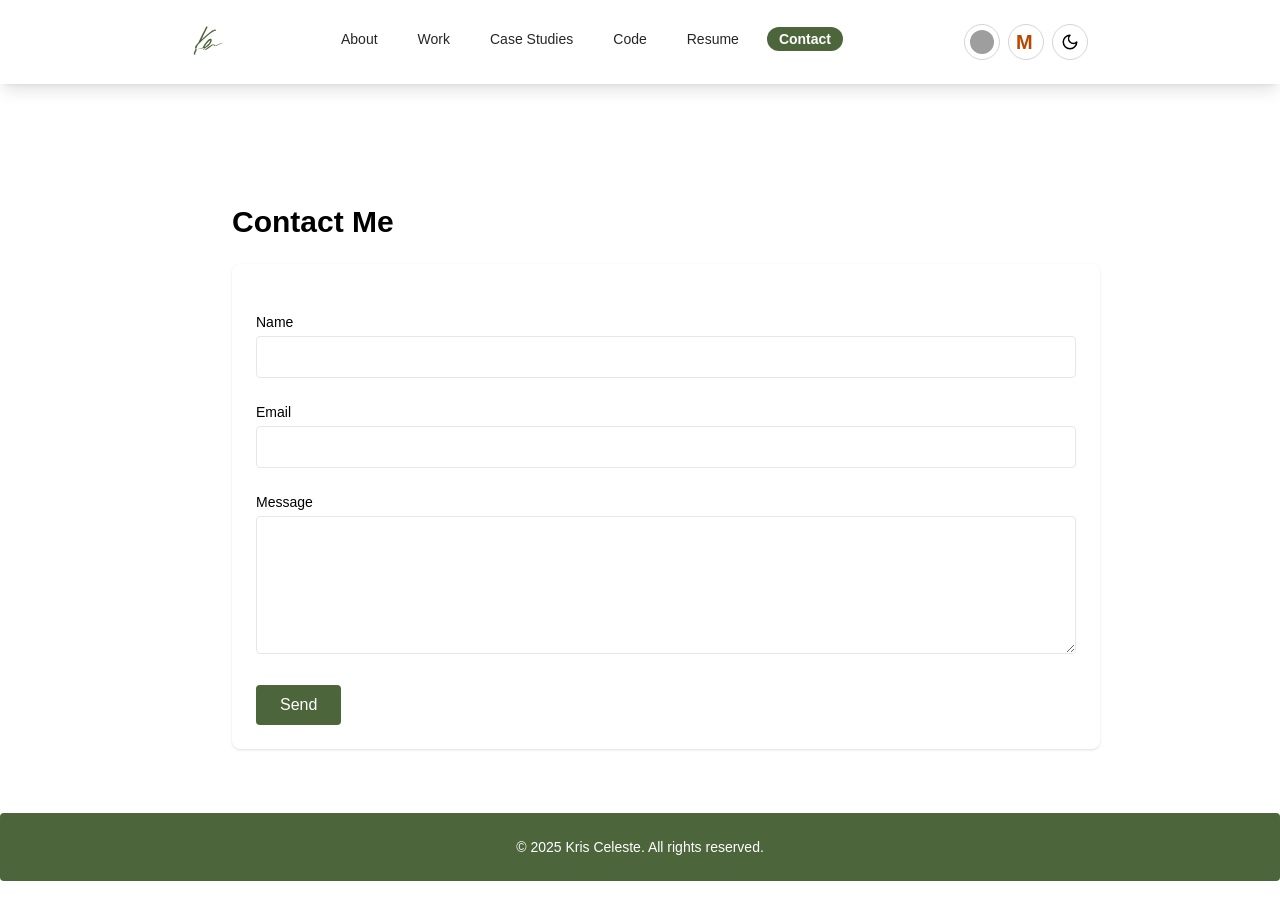
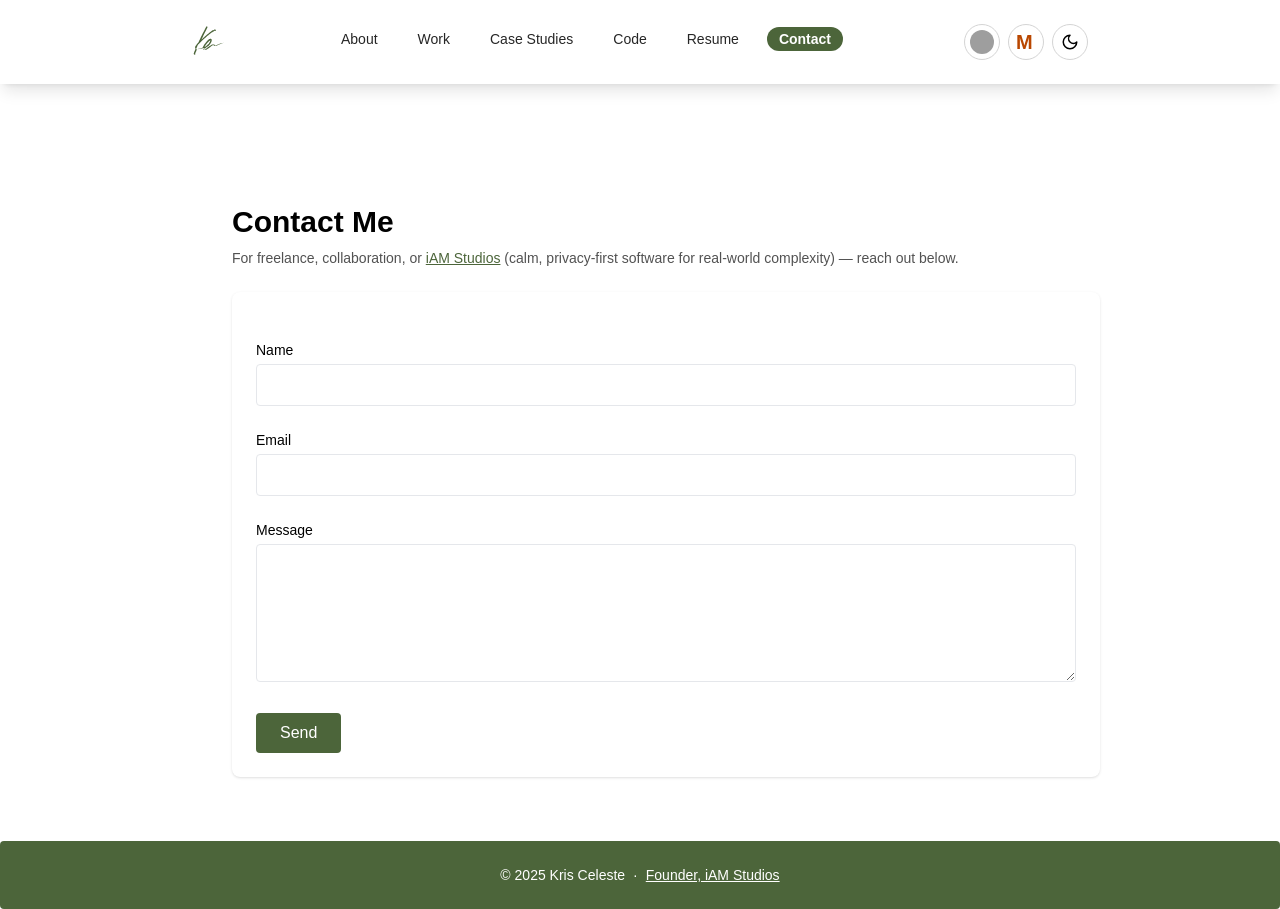
Before and after one commit to kc2bj/kc-react, a React (Vite) app in the folder frontend/: page /contact in a window 1280 px wide. Before the commit the page ends 881 px from the top, so only its background shows below. Built offline with nearby package versions, Linux system fonts and the light colour scheme; grey boxes are pictures that could not be loaded.

Commit message:
Update footer and various pages to include iAM Studios information: add founder attribution in Footer, About, Contact, Home, and Resume components, enhancing visibility of the studio and its focus on calm, privacy-first software.

```diff
--- a/frontend/src/components/Footer.jsx
+++ b/frontend/src/components/Footer.jsx
@@ -1,7 +1,9 @@
 export default function Footer(props) {
   return (
     <footer className={"w-full py-6 px-4 text-center text-sm bg-espresso-leaf text-white transition-colors duration-300 " + (props.className || "") }>
-      <span>&copy; {new Date().getFullYear()} Kris Celeste. All rights reserved.</span>
+      <span>&copy; {new Date().getFullYear()} Kris Celeste</span>
+      <span className="mx-2">·</span>
+      <a href="https://theiamgroup.org" target="_blank" rel="noopener noreferrer" className="text-white underline hover:no-underline">Founder, iAM Studios</a>
     </footer>
   );
 }
--- a/frontend/src/pages/About.jsx
+++ b/frontend/src/pages/About.jsx
@@ -24,8 +24,11 @@ export default function About() {
         I enjoy the nostalgia of revisiting classic movies and miss the excitement of seeing blockbuster films on opening nights. Whether it's drawing, cheering for my team, or spending time with my family, I try to bring passion and positivity to everything I do.
       </p>
 
+      <p className="mb-4">
+        Outside of crafting digital experiences, I enjoy exploring bookstores, following the MCU, and spending time with my family — my wife, our four children, and our two dogs.
+      </p>
       <p className="mb-6">
-        Outside of crafting digital experiences, I enjoy exploring bookstores, following the MCU, and spending time with my family — my wife, our four children, and our two dogs.
+        I'm also the founder of <strong><a href="https://theiamgroup.org" target="_blank" rel="noopener noreferrer" className="text-espresso-leaf dark:text-espresso-leaf underline hover:no-underline">iAM Studios</a></strong>, a small, founder-led studio. We build calm, privacy-first software for real-world complexity.
       </p>
     </motion.section>
   );
--- a/frontend/src/pages/Contact.jsx
+++ b/frontend/src/pages/Contact.jsx
@@ -30,7 +30,10 @@ export default function Contact() {
 
   return (
     <div className="min-w-[900px] max-w-3xl mx-auto px-4 py-12">
-      <h1 className="text-3xl font-bold mb-6">Contact Me</h1>
+      <h1 className="text-3xl font-bold mb-2">Contact Me</h1>
+      <p className="text-neutral-600 dark:text-espresso-muted text-sm mb-6">
+        For freelance, collaboration, or <a href="https://theiamgroup.org" target="_blank" rel="noopener noreferrer" className="text-espresso-leaf dark:text-espresso-leaf underline hover:no-underline">iAM Studios</a> (calm, privacy-first software for real-world complexity) — reach out below.
+      </p>
       <form onSubmit={handleSubmit} className="space-y-6 bg-white dark:bg-espresso-bg p-6 rounded-lg shadow" autoComplete="off">
         {/* Honeypot field for bots */}
         <div style={{ display: 'none' }} aria-hidden="true">
--- a/frontend/src/pages/Home.jsx
+++ b/frontend/src/pages/Home.jsx
@@ -78,7 +78,7 @@ export default function Home() {
               animate={{ opacity: 1, y: 0 }}
               transition={{ duration: 0.8, delay: 0.4 }}
             >
-              I'm a frontend developer and UX/UI designer. I turn ideas into clean, functional, and beautiful digital experiences.
+              I'm a frontend developer and UX/UI designer. I turn ideas into clean, functional, and beautiful digital experiences. I also founded <a href="https://theiamgroup.org" target="_blank" rel="noopener noreferrer" className="text-espresso-leaf dark:text-espresso-leaf underline hover:no-underline">iAM Studios</a> — a small, founder-led studio where we build calm, privacy-first software for real-world complexity.
             </motion.p>
             {/* Animated Divider */}
             <motion.hr
--- a/frontend/src/pages/Resume.jsx
+++ b/frontend/src/pages/Resume.jsx
@@ -15,7 +15,10 @@ const Resume = () => {
           Kris Celeste
         </h1>
         <p className="text-lg text-espresso-leaf dark:text-espresso-leaf font-semibold mt-1 mb-2">
-          UX Engineer · Technical Lead–Level Problem Solver · Drupal & Cloud Architecture · Founder, iAM Group, LLC
+          UX Engineer · Technical Lead–Level Problem Solver · Drupal & Cloud Architecture · Founder, <a href="https://theiamgroup.org" target="_blank" rel="noopener noreferrer" className="text-espresso-leaf dark:text-espresso-leaf underline hover:no-underline">iAM Studios</a>
+        </p>
+        <p className="text-sm text-neutral-600 dark:text-espresso-muted italic mt-1">
+          <a href="https://theiamgroup.org" target="_blank" rel="noopener noreferrer" className="text-espresso-leaf dark:text-espresso-leaf underline hover:no-underline">iAM Studios</a> is a small, founder-led studio. We build calm, privacy-first software for real-world complexity.
         </p>
         <p className="text-sm text-neutral-600 dark:text-espresso-muted">
           UI/UX Designer & Web Developer at UVA Information Technology Services · Charlottesville, Virginia
```
